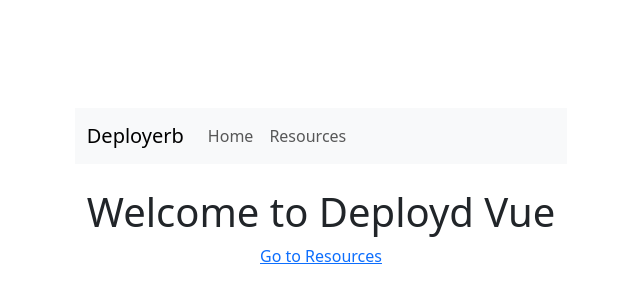
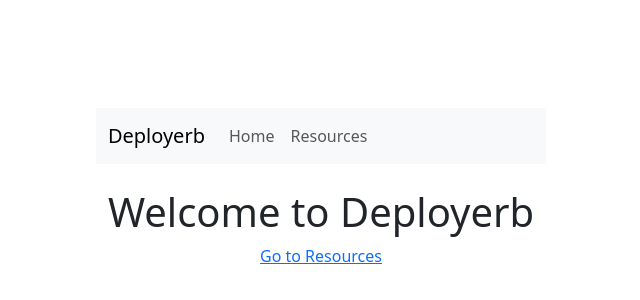
Before and after one commit to mamantoha/deployerb, a Vue app in the folder frontend/: page / in a window 1280 px wide. Shown: the part 212-512 px from the top of the page, without its empty margins (319-959 px from the left). Built offline with nearby package versions, Linux system fonts and the light colour scheme; the HTML template or start-up script is replaced by a standard one.

Commit message:
Update Home.vue

```diff
--- a/frontend/src/views/Home.vue
+++ b/frontend/src/views/Home.vue
@@ -1,6 +1,6 @@
 <template>
   <div>
-    <h1>Welcome to Deployd Vue</h1>
+    <h1>Welcome to Deployerb</h1>
     <router-link to="/resources">Go to Resources</router-link>
   </div>
 </template>
```
